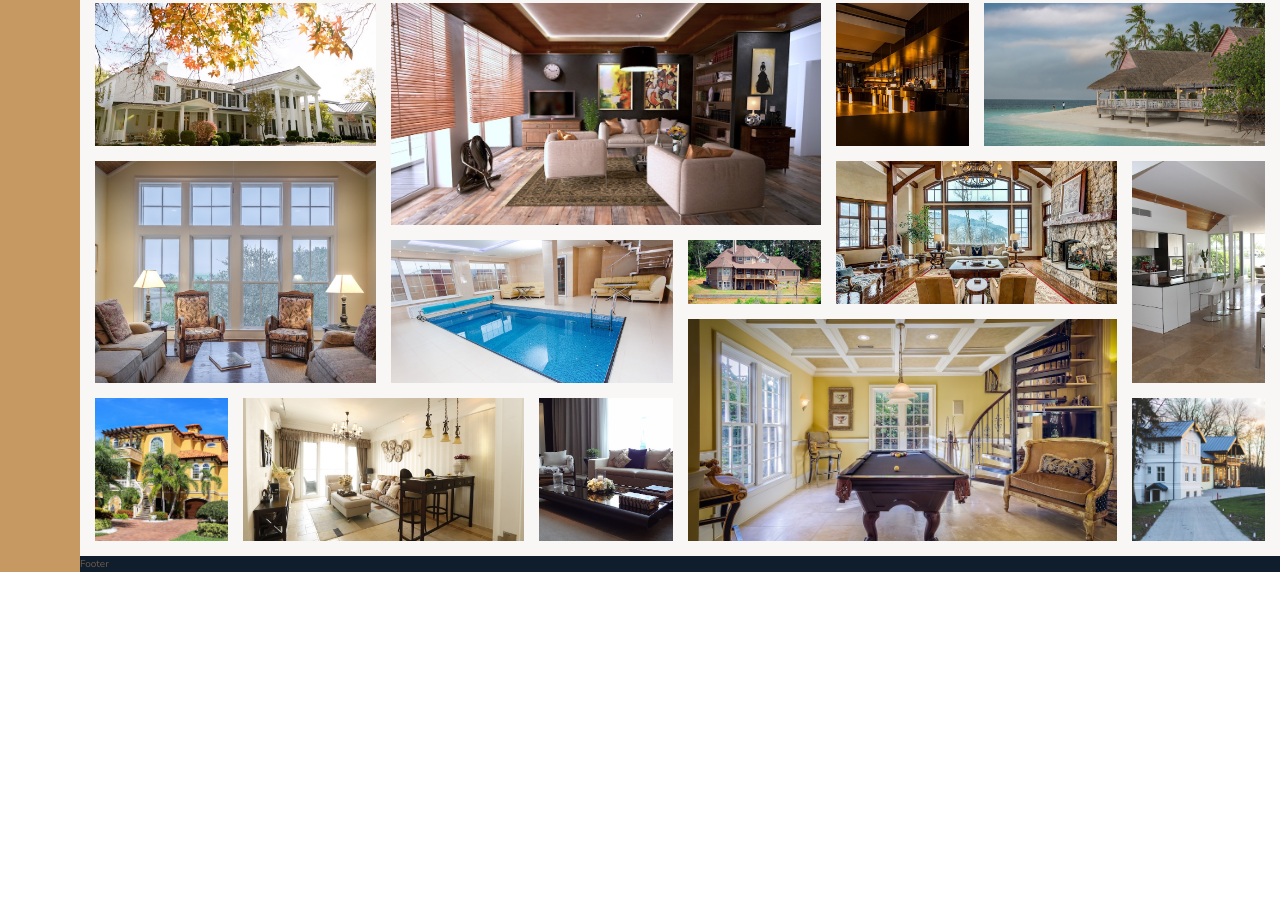
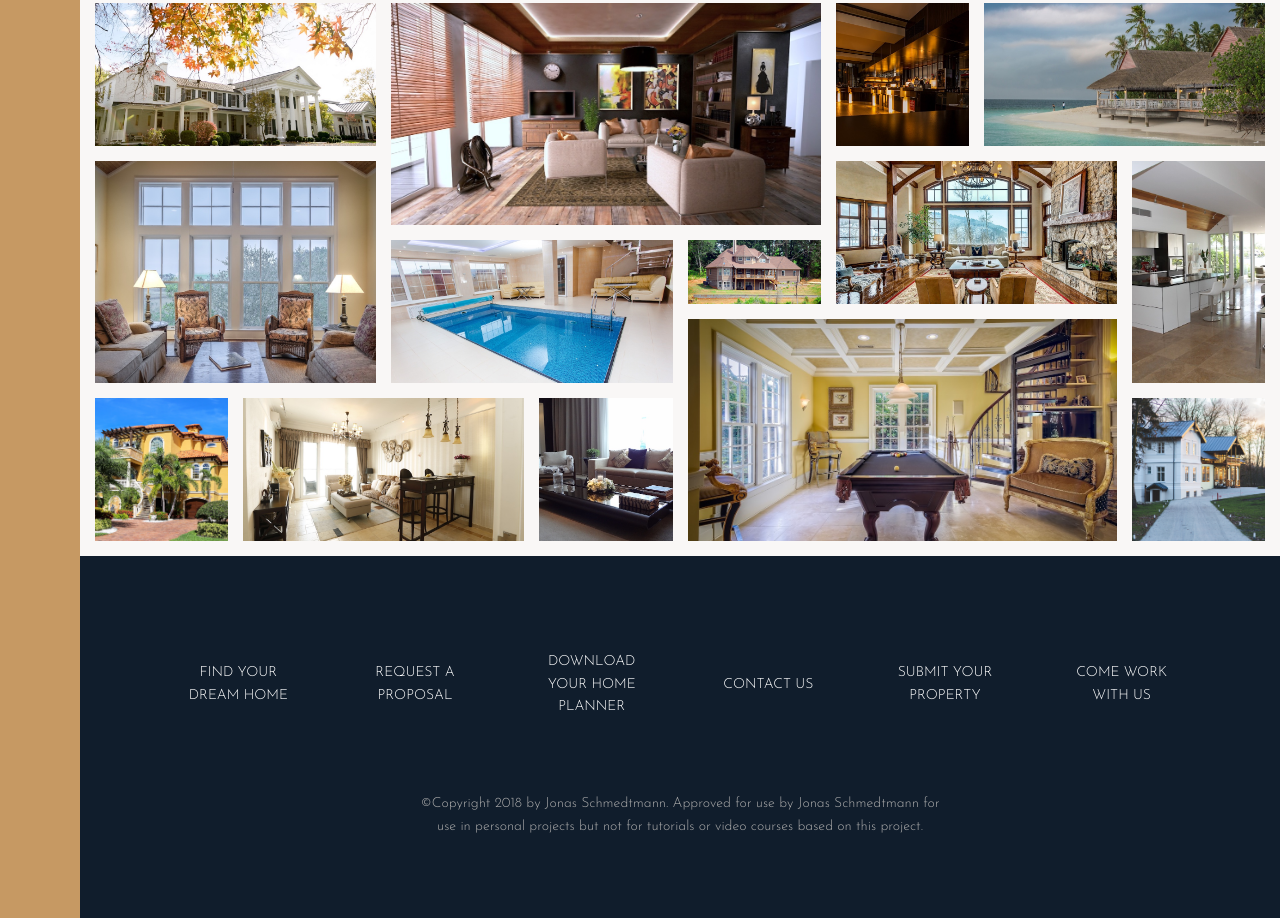
Before and after one commit to afide26/Nexter, a website: page index.html in a window 1280 px wide. Shown: the part 3084-4002 px from the top of the page. Before the commit the page ends 3656 px from the top, so only its background shows below. Drawn offline with nearby package versions, Linux system fonts and the light colour scheme.

Commit message:
Finish styling the footer

```diff
--- a/index.html
+++ b/index.html
@@ -361,6 +361,20 @@
           <img src="img/gal-14.jpeg" alt="Gallery image 14" class="gallery__img">
         </figure>
       </section>
-      <footer class="footer">Footer</footer>
+      <footer class="footer">
+        <ul class="nav">
+          <li class="nav__item"><a href="#" class="nav__link">Find your dream home</a></li>
+          <li class="nav__item"><a href="#" class="nav__link">Request a proposal</a></li>
+          <li class="nav__item"><a href="#" class="nav__link">Download your home planner</a></li>
+          <li class="nav__item"><a href="#" class="nav__link">Contact us</a></li>
+          <li class="nav__item"><a href="#" class="nav__link">Submit your property</a></li>
+          <li class="nav__item"><a href="#" class="nav__link">Come work with us</a></li>
+        </ul>
+        <p class="copyright">
+          &copy;Copyright 2018 by Jonas Schmedtmann.
+          Approved for use by Jonas Schmedtmann for use in personal projects but not for tutorials or video courses
+          based on this project.
+        </p>
+      </footer>
     </body>
 </html>
--- a/sass/_footer.scss
+++ b/sass/_footer.scss
@@ -1,4 +1,46 @@
 .footer {
   background-color: $color-secondary;
   grid-column: full-start/full-end;
+  padding: 8rem;
+
+  & .nav{
+    list-style: none;
+
+    display: grid;
+    grid-template-columns: repeat(auto-fit, minmax(15rem, 1fr));
+    grid-gap: 2rem;
+    align-items: center;
+
+    &__link:link,
+    &__link:visited {
+      font-size: 1.4rem;
+      color: #fff;
+      font-family: $font-display;
+      text-transform: uppercase;
+      text-decoration: none;
+      text-align: center;
+      padding: 1.5rem;
+      display:block;
+      transition: all 0.2s;
+    }
+
+    &__link:hover {
+      background-color: rgba(#fff, 0.5);
+      transform: translateY(-3px);
+    }
+  }
+
+  & .copyright {
+    font-size: 1.4rem;
+    text-align: center;
+    color: $color-grey-light-2;
+    margin: 0 auto;
+    width: 50%;
+    margin-top: 6rem;
+    font-family: $font-display;
+
+    @media only screen and (max-width:37.5rem) {
+      width: 100%;
+    }
+  }
 }
```
Also changed, not shown: css/style.css.
